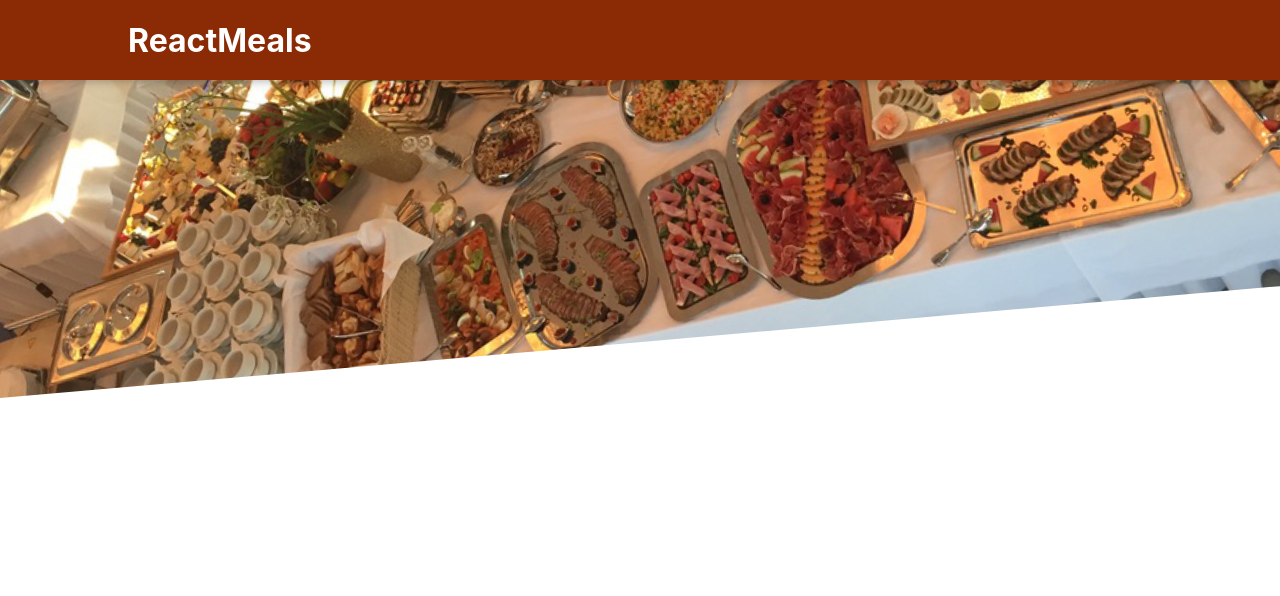
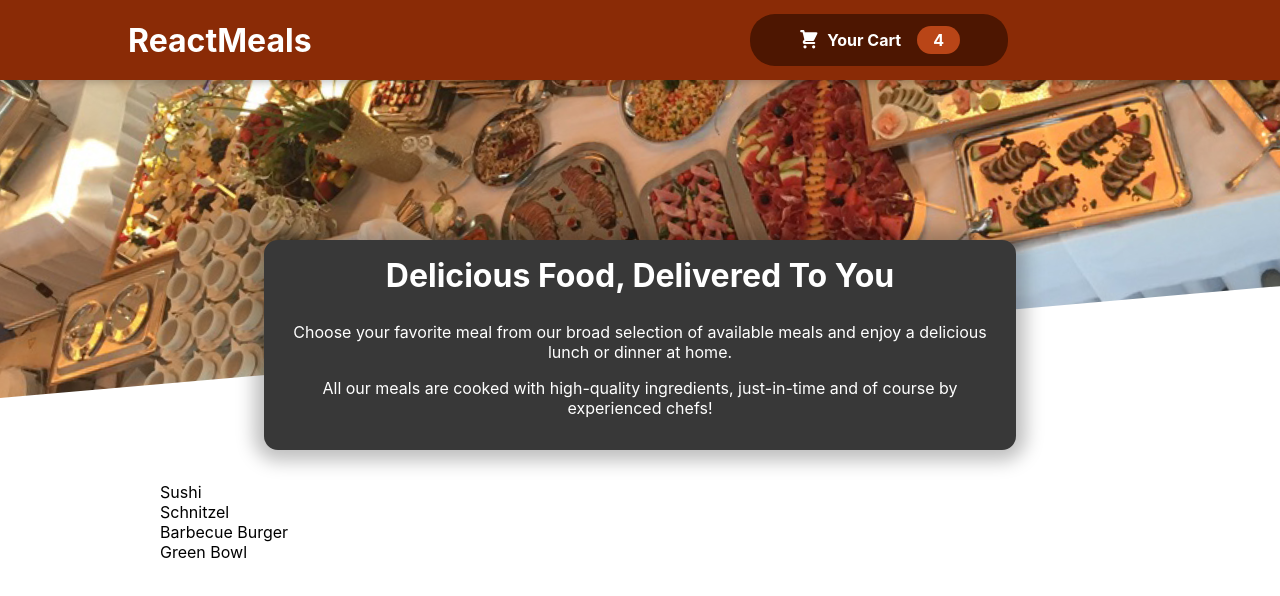
Before and after one commit to davudxD/React-learning, a React (Create React App) app in the folder food-order-app/: page / in a window 1280 px wide. Shown: the top 596 px of the page. Built offline with nearby package versions, Linux system fonts and the light colour scheme.

Commit message:
food order app - Meals

```diff
--- a/food-order-app/src/App.js
+++ b/food-order-app/src/App.js
@@ -1,11 +1,15 @@
 import React, { Fragment } from 'react';
 import './App.css';
 import Header from './components/Layout/Header';
+import Meals from './components/Meals/Meals';
 
 function App() {
   return (
 <Fragment>
   <Header/>
+  <main>
+<Meals/>
+  </main>
 </Fragment>
   );
 }
--- /dev/null
+++ b/food-order-app/src/components/Cart/CartIcon.js
@@ -0,0 +1,13 @@
+const CartIcon = () => {
+    return (
+        <svg
+            xmlns='http://www.w3.org/2000/svg'
+            viewBox='0 0 20 20'
+            fill='currentColor'
+        >
+            <path d='M3 1a1 1 0 000 2h1.22l.305 1.222a.997.997 0 00.01.042l1.358 5.43-.893.892C3.74 11.846 4.632 14 6.414 14H15a1 1 0 000-2H6.414l1-1H14a1 1 0 00.894-.553l3-6A1 1 0 0017 3H6.28l-.31-1.243A1 1 0 005 1H3zM16 16.5a1.5 1.5 0 11-3 0 1.5 1.5 0 013 0zM6.5 18a1.5 1.5 0 100-3 1.5 1.5 0 000 3z' />
+        </svg>
+    );
+};
+
+export default CartIcon;
--- a/food-order-app/src/components/Layout/Header.js
+++ b/food-order-app/src/components/Layout/Header.js
@@ -1,13 +1,14 @@
 import {Fragment} from "react";
 import mealsImage from '../../assets/meals.jpg'
 import classes from './Header.module.css'
+import HeaderCartButton from "./HeaderCartButton";
 
 const Header = (props) => {
   return (
     <Fragment>
         <header className={classes.header}>
             <h1>ReactMeals</h1>
-            <button>Cart</button>
+            <HeaderCartButton/>
         </header>
         <div className={classes['main-image']}>
             <img src={mealsImage}/>
--- /dev/null
+++ b/food-order-app/src/components/Layout/HeaderCartButton.js
@@ -0,0 +1,18 @@
+import React from 'react'
+import CartIcon from '../Cart/CartIcon';
+import classes from './HeaderCartButton.module.css'
+
+
+const HeaderCartButton = (props) => {
+    return (
+        <button className={classes.button}>
+            <span className={classes.icon}>
+                <CartIcon />
+            </span>
+            <span>Your Cart</span>
+            <span className={classes.badge}>4</span>
+        </button>
+    )
+}
+
+export default HeaderCartButton;
--- /dev/null
+++ b/food-order-app/src/components/Layout/HeaderCartButton.module.css
@@ -0,0 +1,60 @@
+.button {
+  cursor: pointer;
+  font: inherit;
+  border: none;
+  background-color: #4d1601;
+  color: white;
+  padding: 0.75rem 3rem;
+  display: flex;
+  justify-content: space-around;
+  align-items: center;
+  border-radius: 25px;
+  font-weight: bold;
+  margin-right: 400px;
+}
+
+.button:hover,
+.button:active {
+  background-color: #2c0d00;
+}
+
+.icon {
+  width: 1.35rem;
+  height: 1.35rem;
+  margin-right: 0.5rem;
+}
+
+.badge {
+  background-color: #b94517;
+  padding: 0.25rem 1rem;
+  border-radius: 25px;
+  margin-left: 1rem;
+  font-weight: bold;
+}
+
+.button:hover .badge,
+.button:active .badge {
+  background-color: #92320c;
+}
+
+.bump {
+  animation: bump 300ms ease-out;
+}
+
+@keyframes bump {
+  0% {
+    transform: scale(1);
+  }
+  10% {
+    transform: scale(0.9);
+  }
+  30% {
+    transform: scale(1.1);
+  }
+  50% {
+    transform: scale(1.15);
+  }
+  100% {
+    transform: scale(1);
+  }
+}
--- /dev/null
+++ b/food-order-app/src/components/Meals/AvailableMeals.js
@@ -0,0 +1,43 @@
+import React from 'react'
+import classes from './AvailableMeals.module.css'
+const DUMMY_MEALS = [
+    {
+        id: 'm1',
+        name: 'Sushi',
+        description: 'Finest fish and veggies',
+        price: 22.99,
+    },
+    {
+        id: 'm2',
+        name: 'Schnitzel',
+        description: 'A german specialty!',
+        price: 16.5,
+    },
+    {
+        id: 'm3',
+        name: 'Barbecue Burger',
+        description: 'American, raw, meaty',
+        price: 12.99,
+    },
+    {
+        id: 'm4',
+        name: 'Green Bowl',
+        description: 'Healthy...and green...',
+        price: 18.99,
+    },
+];
+
+const AvailableMeals = () => {
+    const mealsList = DUMMY_MEALS.map((item, index) => <li>{item.name}</li>)
+
+
+    return (
+        <section className={classes.meals}>
+            <ul>
+                {mealsList}
+            </ul>
+        </section>
+    )
+}
+
+export default AvailableMeals
--- /dev/null
+++ b/food-order-app/src/components/Meals/AvailableMeals.module.css
@@ -0,0 +1,24 @@
+.meals {
+  max-width: 60rem;
+  width: 90%;
+  margin: 2rem auto;
+  animation: meals-appear 1s ease-out forwards;
+}
+
+.meals ul {
+  list-style: none;
+  margin: 0;
+  padding: 0;
+}
+
+@keyframes meals-appear {
+  from {
+    opacity: 0;
+    transform: translateY(3rem);
+  }
+
+  to {
+    opacity: 1;
+    transform: translateY(0);
+  }
+}
--- /dev/null
+++ b/food-order-app/src/components/Meals/Meals.js
@@ -0,0 +1,14 @@
+import React, {Fragment} from 'react'
+import MealsSummary from './MealsSummary';
+import AvailableMeals from './AvailableMeals';
+
+const Meals = () => {
+  return (
+    <Fragment>
+        <MealsSummary/>
+        <AvailableMeals/>
+    </Fragment>
+  )
+}
+
+export default Meals;
--- /dev/null
+++ b/food-order-app/src/components/Meals/MealsSummary.js
@@ -0,0 +1,19 @@
+import classes from './MealsSummary.module.css';
+
+const MealsSummary = () => {
+    return (
+        <section className={classes.summary}>
+            <h2>Delicious Food, Delivered To You</h2>
+            <p>
+                Choose your favorite meal from our broad selection of available meals
+                and enjoy a delicious lunch or dinner at home.
+            </p>
+            <p>
+                All our meals are cooked with high-quality ingredients, just-in-time and
+                of course by experienced chefs!
+            </p>
+        </section>
+    );
+};
+
+export default MealsSummary;
--- /dev/null
+++ b/food-order-app/src/components/Meals/MealsSummary.module.css
@@ -0,0 +1,18 @@
+.summary {
+  text-align: center;
+  max-width: 45rem;
+  width: 90%;
+  margin: auto;
+  margin-top: -10rem;
+  position: relative;
+  background-color: #383838;
+  color: white;
+  border-radius: 14px;
+  padding: 1rem;
+  box-shadow: 0 1px 18px 10px rgba(0, 0, 0, 0.25);
+}
+
+.summary h2 {
+  font-size: 2rem;
+  margin-top: 0;
+}
```
